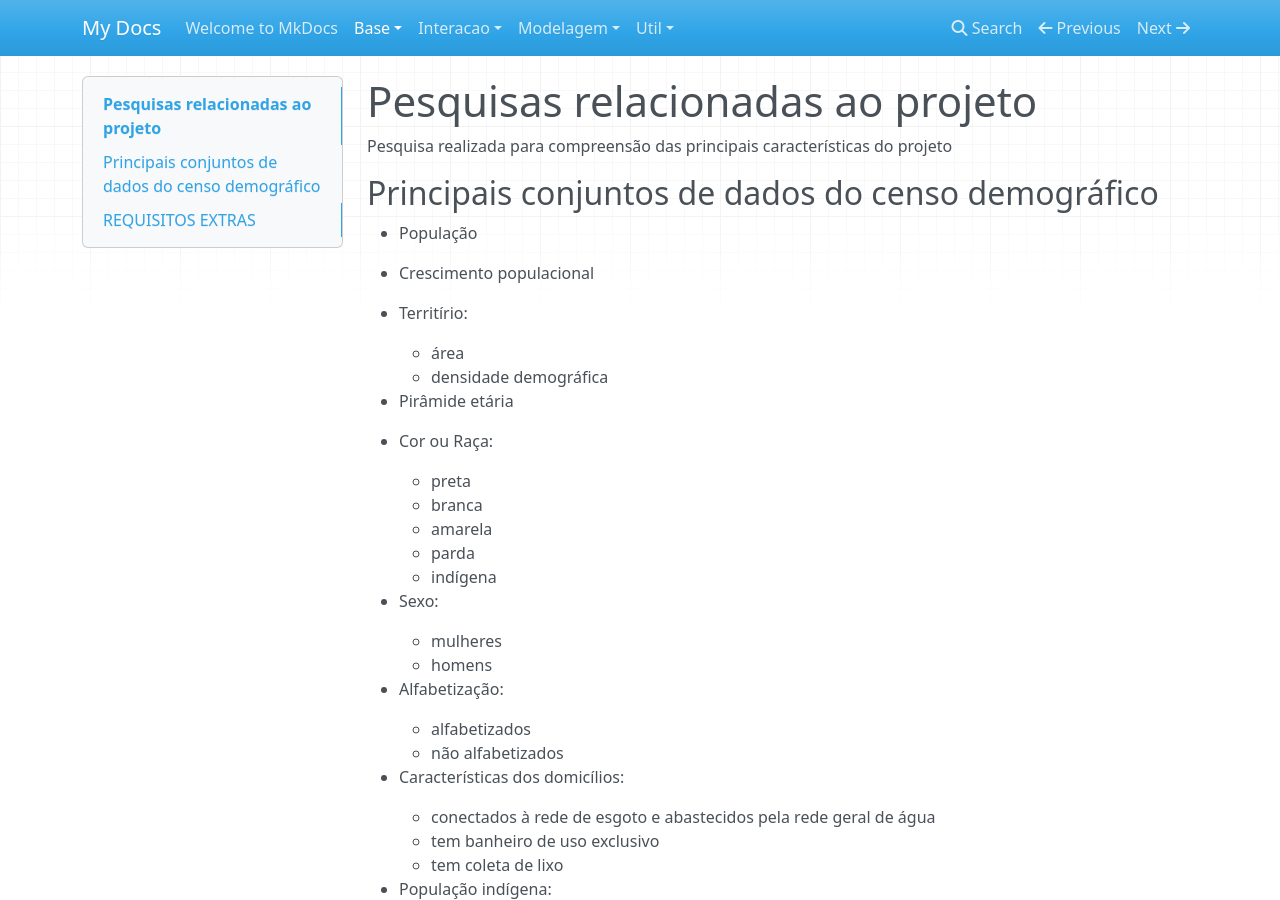
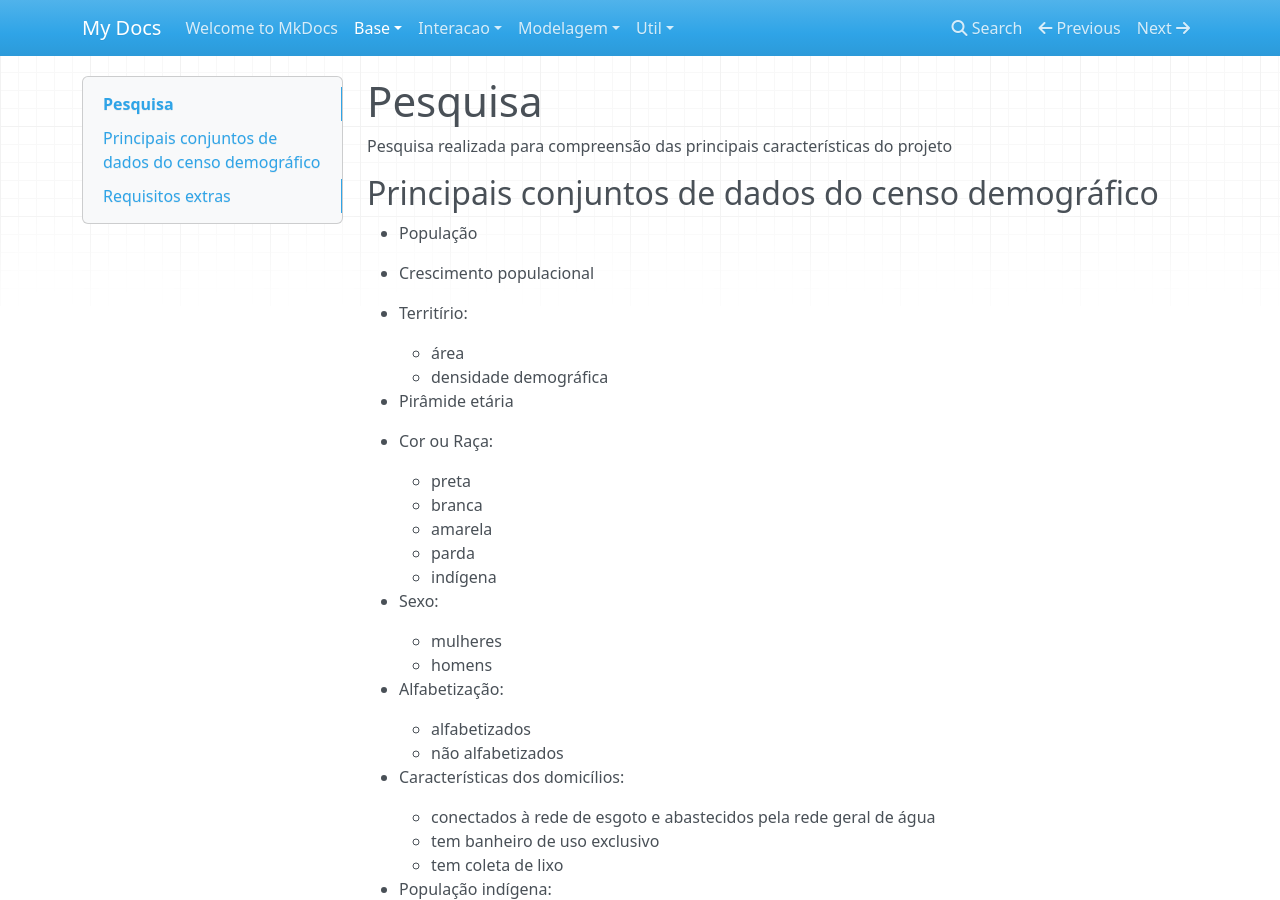
Before and after one commit to Projetos-de-Extensao/PBE_25.1_8002_Stack-UnderFlow, an MkDocs documentation site: the page built from docs/base/pesquisa.md, in a window 1280 px wide and 900 px high. Built offline with MkDocs 1.6.1, drawn with Linux system fonts in a browser that asks for light colours; nearby versions of some CDN libraries; some of the changed text lies outside the part shown.

Commit message:
Update pesquisa.md

```diff
--- a/docs/base/pesquisa.md
+++ b/docs/base/pesquisa.md
@@ -1,4 +1,4 @@
-# Pesquisas relacionadas ao projeto
+# Pesquisa
 
 Pesquisa realizada para compreensão das principais características do projeto
 
@@ -65,7 +65,7 @@ Formulário IBGE: [Questionário](https://censo2022.ibge.gov.br/sobre/questionar
 
 ---
 
-## **REQUISITOS EXTRAS**
+## **Requisitos extras**
 
 1. Existem empregos exclusivos na ilha? Quais?
 2. Existe patrulhamento/policiamento na ilha? É satisfatório?
```
